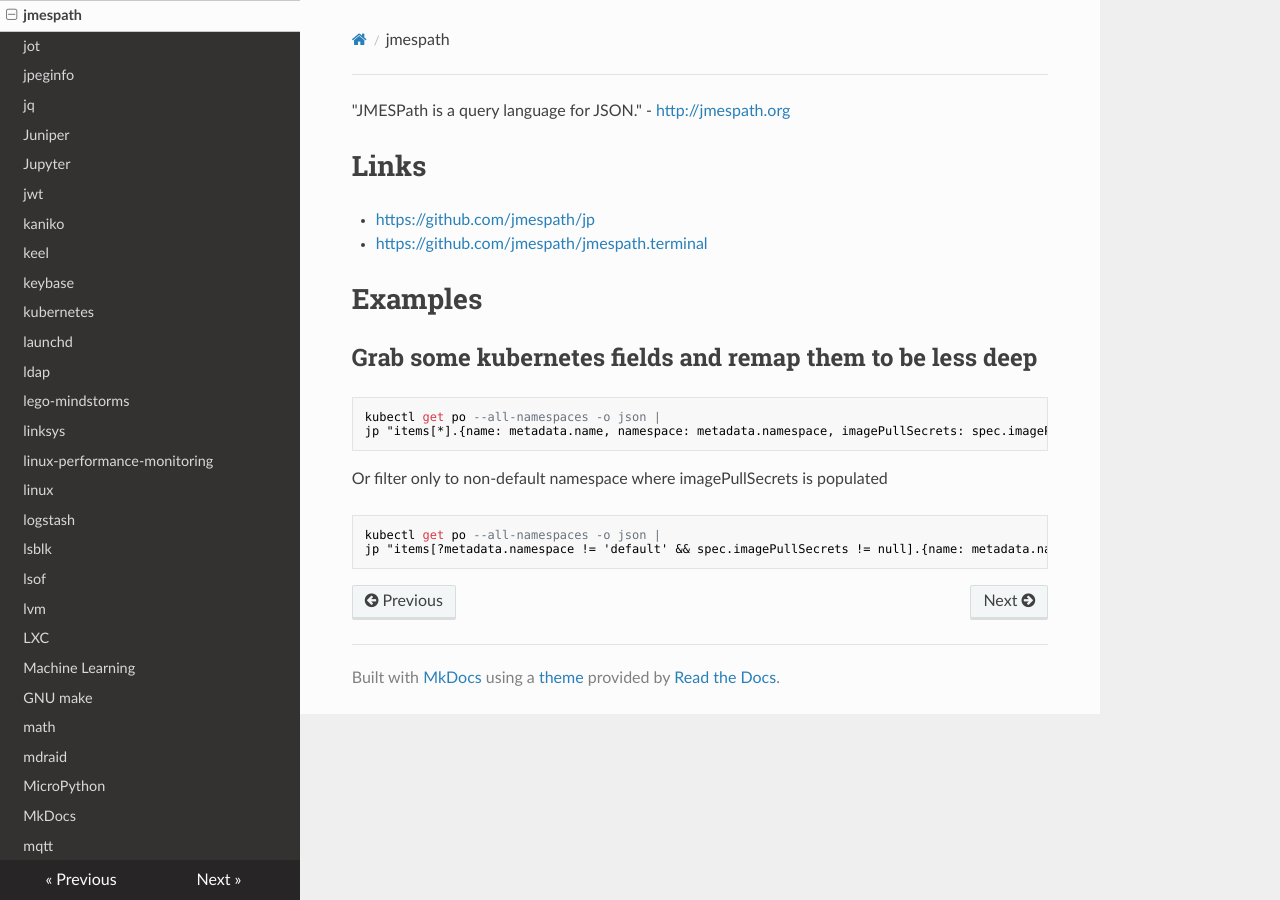
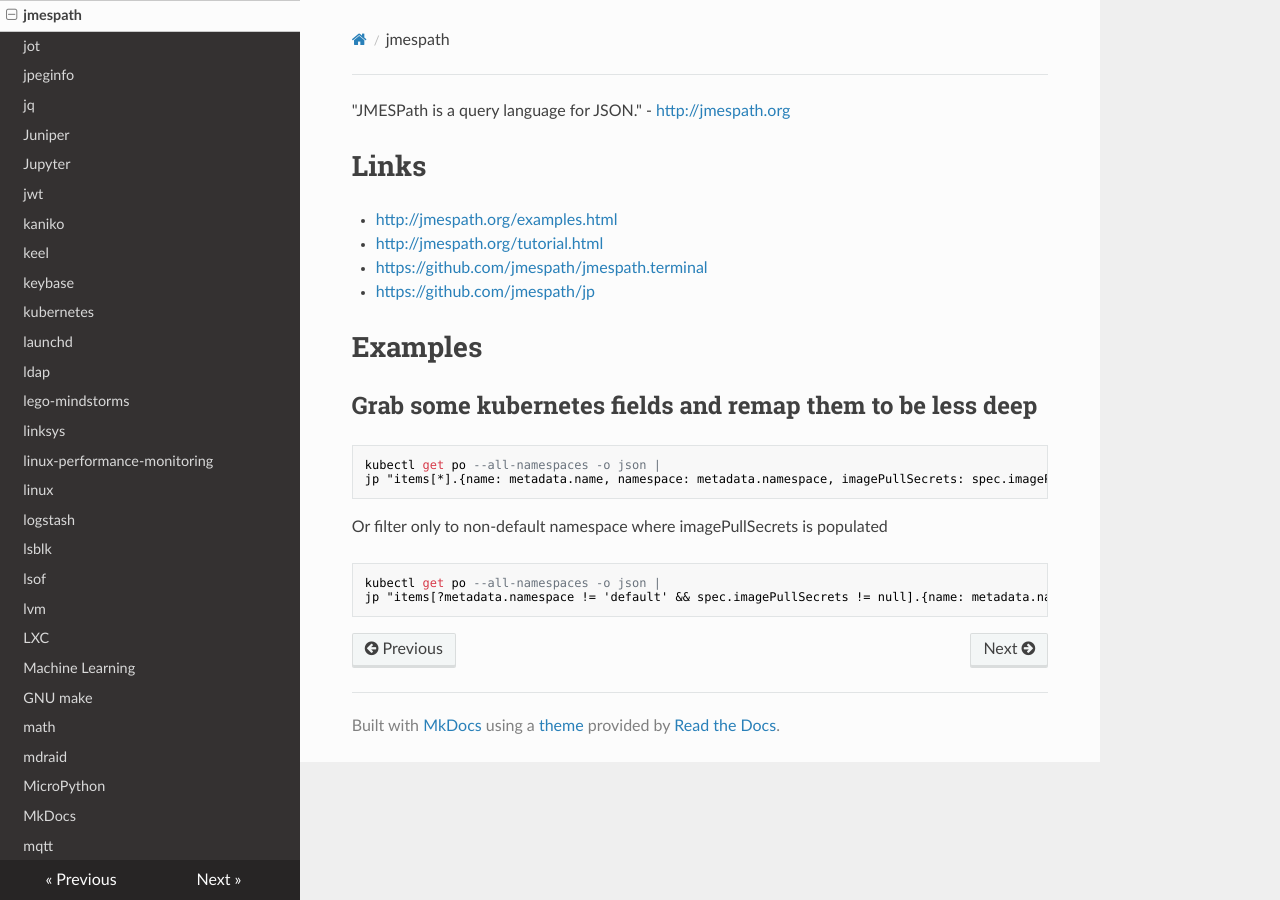
Before and after one commit to lando-cal/tech-notes, an MkDocs documentation site: the page built from docs/jmespath.md, in a window 1280 px wide. Built offline with MkDocs 1.6.1, drawn with Linux system fonts in a browser that asks for light colours; nearby versions of some CDN libraries.

Commit message:
Sort, add links

```diff
--- a/docs/jmespath.md
+++ b/docs/jmespath.md
@@ -4,8 +4,10 @@ Title: jmespath
 
 # Links
 
+- <http://jmespath.org/examples.html>
+- <http://jmespath.org/tutorial.html>
+- <https://github.com/jmespath/jmespath.terminal>
 - <https://github.com/jmespath/jp>
-- <https://github.com/jmespath/jmespath.terminal>
 
 # Examples
 
```
